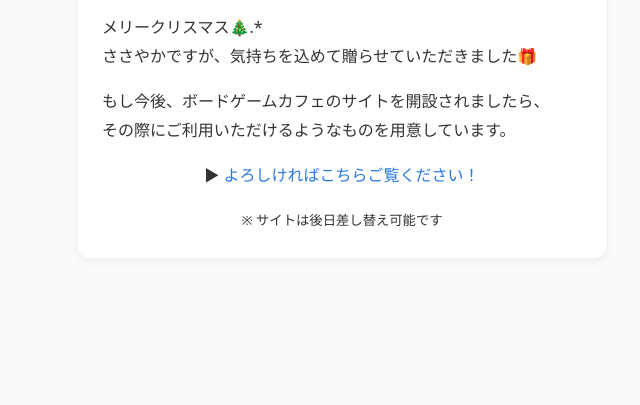
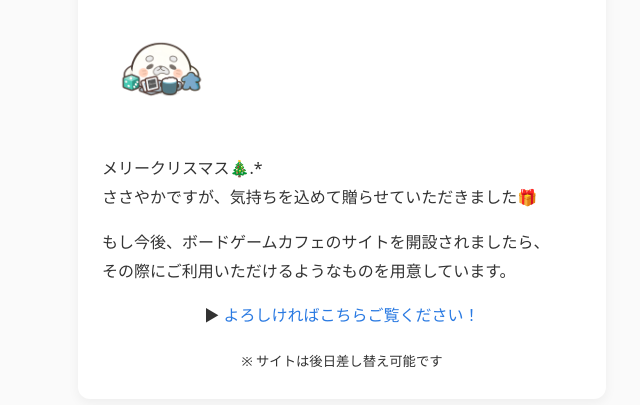
Before and after one commit to Rit824/seal-message, a plain HTML site: page index.html in a window 1280 px wide. Shown: the part 145-550 px from the top of the page, without its empty margins (298-938 px from the left). Drawn offline with Linux system fonts and the light colour scheme.

Commit message:
Update index.html

```diff
--- a/index.html
+++ b/index.html
@@ -40,6 +40,8 @@
   <div class="box">
     <div class="seal">🦭</div>
 
+    <img src="seal2.png" alt="あざらし" width="120">
+
     <p>
       メリークリスマス🎄.*<br>
       ささやかですが、気持ちを込めて贈らせていただきました🎁
```
